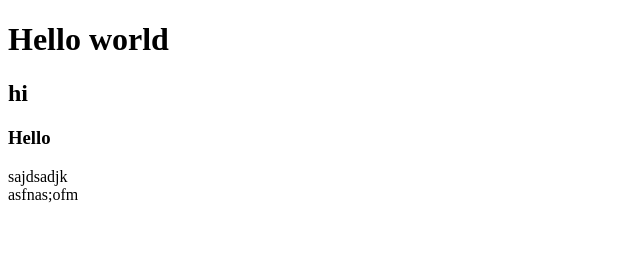
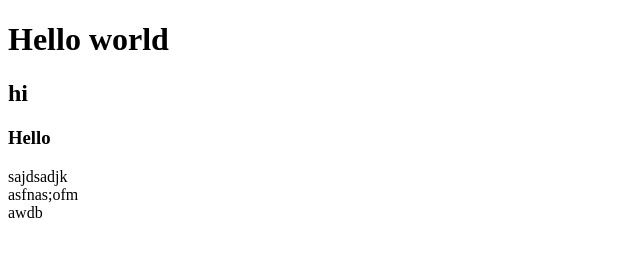
Before and after one commit to sirgal1n/project_udemy, a plain HTML site: page index.html in a window 1280 px wide. Shown: the full height of the page, 0-640 px from the left. Drawn offline with Linux system fonts and the light colour scheme.

Commit message:
Check merge command

```diff
--- a/index.html
+++ b/index.html
@@ -16,5 +16,6 @@
     <div>
         asfnas;ofm
     </div>
+    awdb
 </body>
 </html>
```
